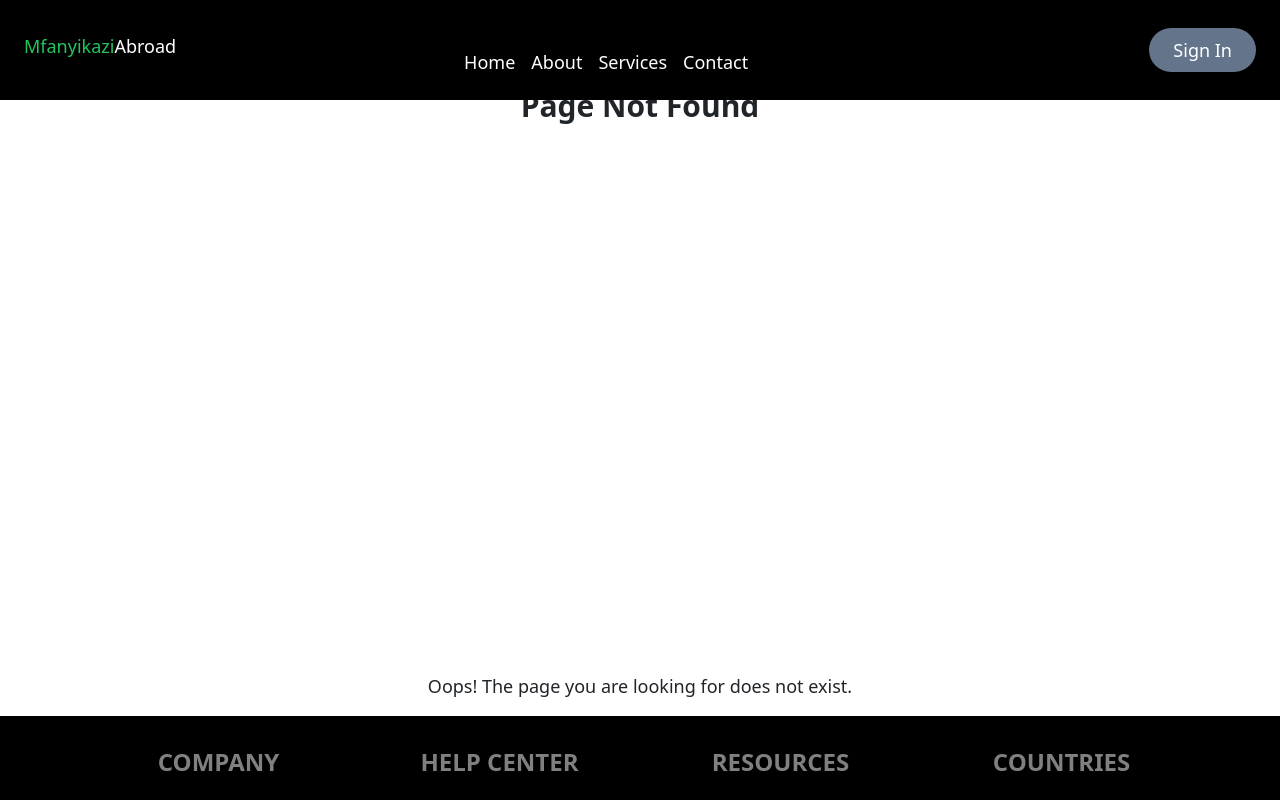
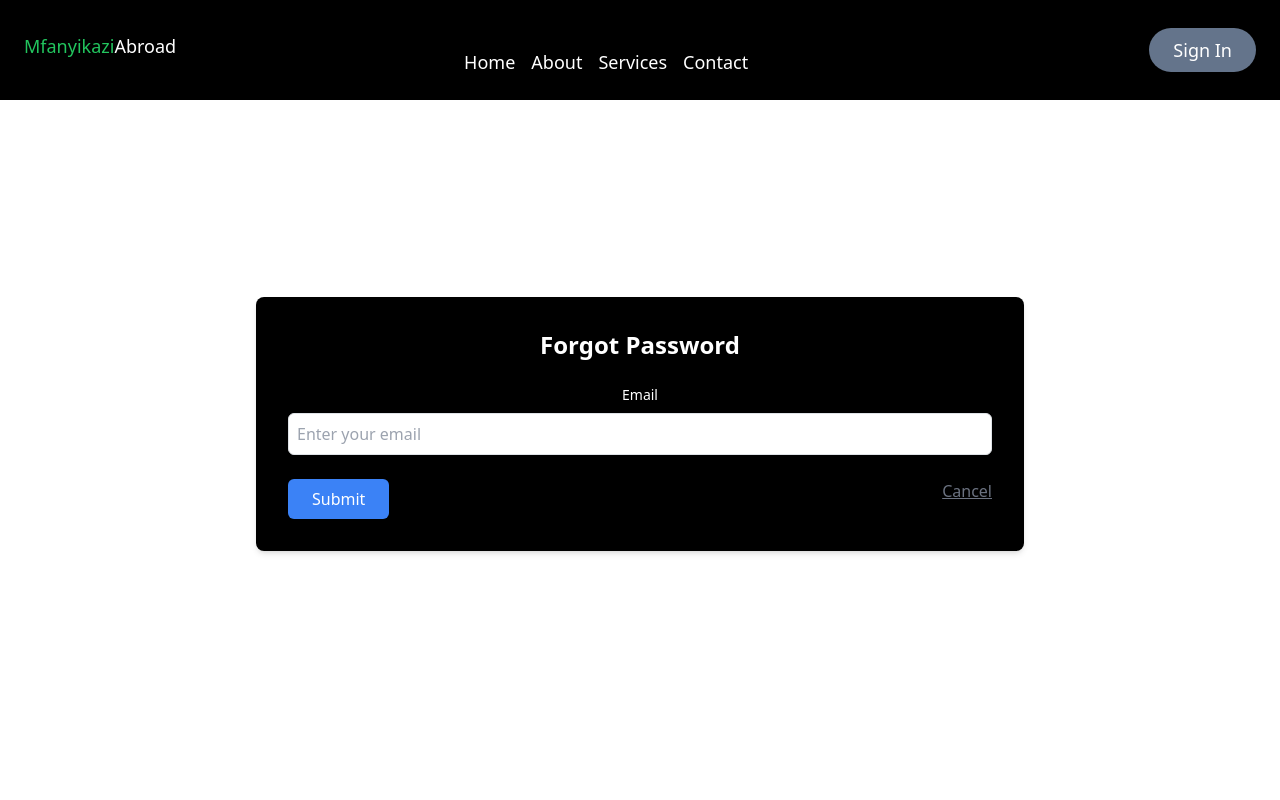
Before and after one commit to olivebishop/Mfanyikazi_Abroad, a React (Create React App) app: page /forgotpass in a window 1280 px wide. Shown: the top 800 px of the page. Built offline with nearby package versions, Linux system fonts and the light colour scheme.

Commit message:
added forget password

```diff
--- a/src/App.js
+++ b/src/App.js
@@ -17,6 +17,7 @@ import Services from "./pages/Services";
 import Signup from "./pages/Signup.jsx";
 import Login from "./pages/Login.jsx";
 import Country from "./pages/Country.jsx";
+import ForgotPass from "./components/ForgotPass.jsx"
 
 function App() {
   const [loading, setLoading] = useState(true);
@@ -61,6 +62,8 @@ function App() {
             <Route path="/signup" element={<Signup />} />
             <Route path="/login" element={<Login />} />
 
+            <Route path="/forgotpass" element={<ForgotPass />} />
+
             <Route path="/dashboard" element={<Dashboard showFooter={showFooter} />} />
 
             <Route path="*" element={<NotFound />} />
--- /dev/null
+++ b/src/components/ForgotPass.jsx
@@ -0,0 +1,41 @@
+import React from 'react';
+
+const ForgetPass = () => {
+  return (
+    <div className="flex items-center justify-center h-screen">
+      <div className="bg-black text-white shadow-md rounded-lg p-8 md:max-w-screen-md w-full">
+        <h2 className="text-2xl font-bold mb-6">Forgot Password</h2>
+        <form>
+          <div className="mb-4">
+            <label htmlFor="email" className="block text-sm font-medium mb-2">
+              Email
+            </label>
+            <input
+              type="email"
+              id="email"
+              className="w-full border border-gray-300 rounded-md p-2 focus:outline-none focus:ring focus:ring-blue-400"
+              placeholder="Enter your email"
+              required
+            />
+          </div>
+          <div className="flex justify-between">
+            <button
+              type="submit"
+              className="bg-blue-500 text-white px-4 py-2 rounded-md hover:bg-green-500 transition-colors duration-300"
+            >
+              Submit
+            </button>
+            <a
+               href="/signup"
+              className="text-gray-500 hover:text-gray-700 transition-colors duration-300"
+            >
+              Cancel
+            </a>
+          </div>
+        </form>
+      </div>
+    </div>
+  );
+};
+
+export default ForgetPass;
--- a/src/pages/Login.jsx
+++ b/src/pages/Login.jsx
@@ -74,7 +74,7 @@ function LoginForm(props) {
                 Don't have an account? Sign up
               </a>
               <a
-                href="/forgot-password"
+                href="/forgotpass"
                 className="text-green-600 no-underline"
               >
                 Forgot Password?
```
